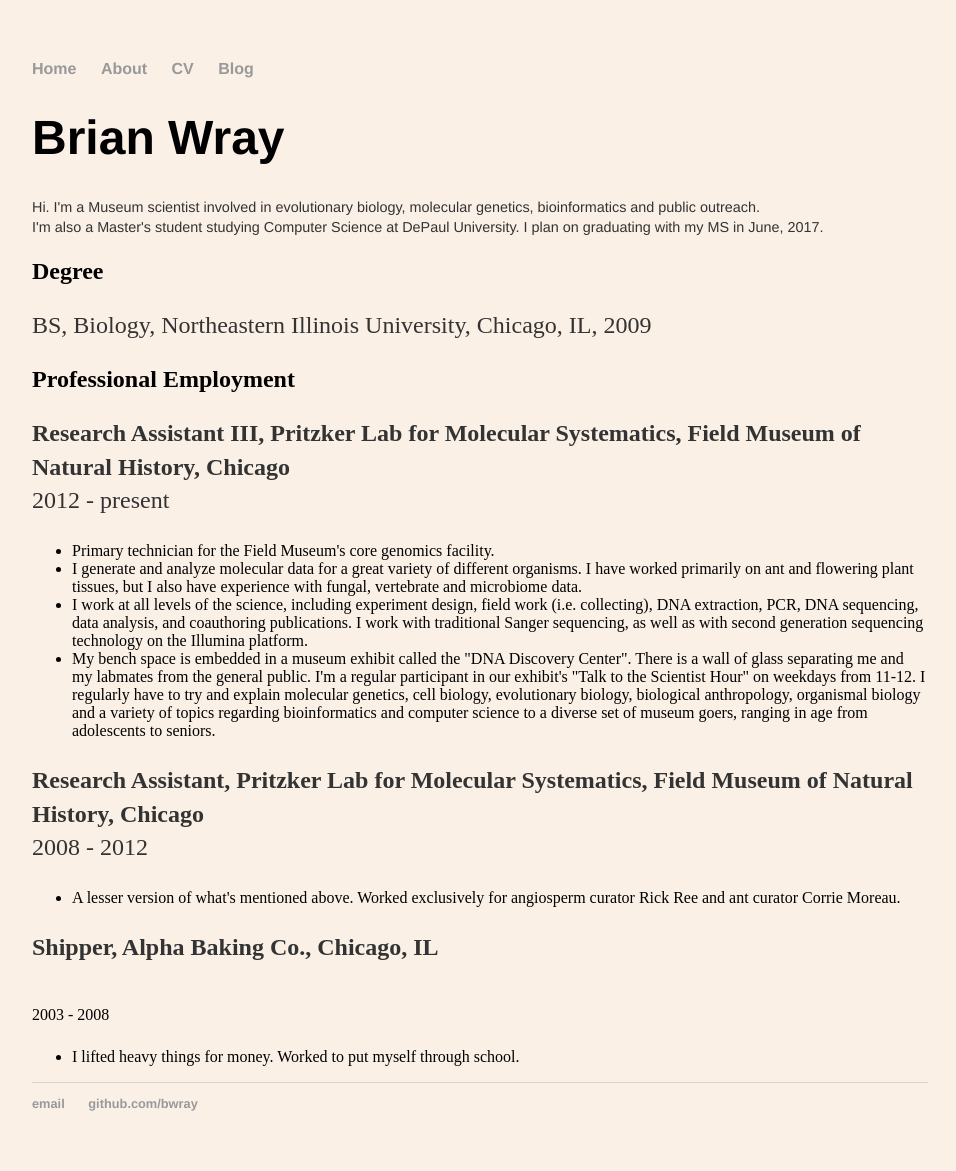
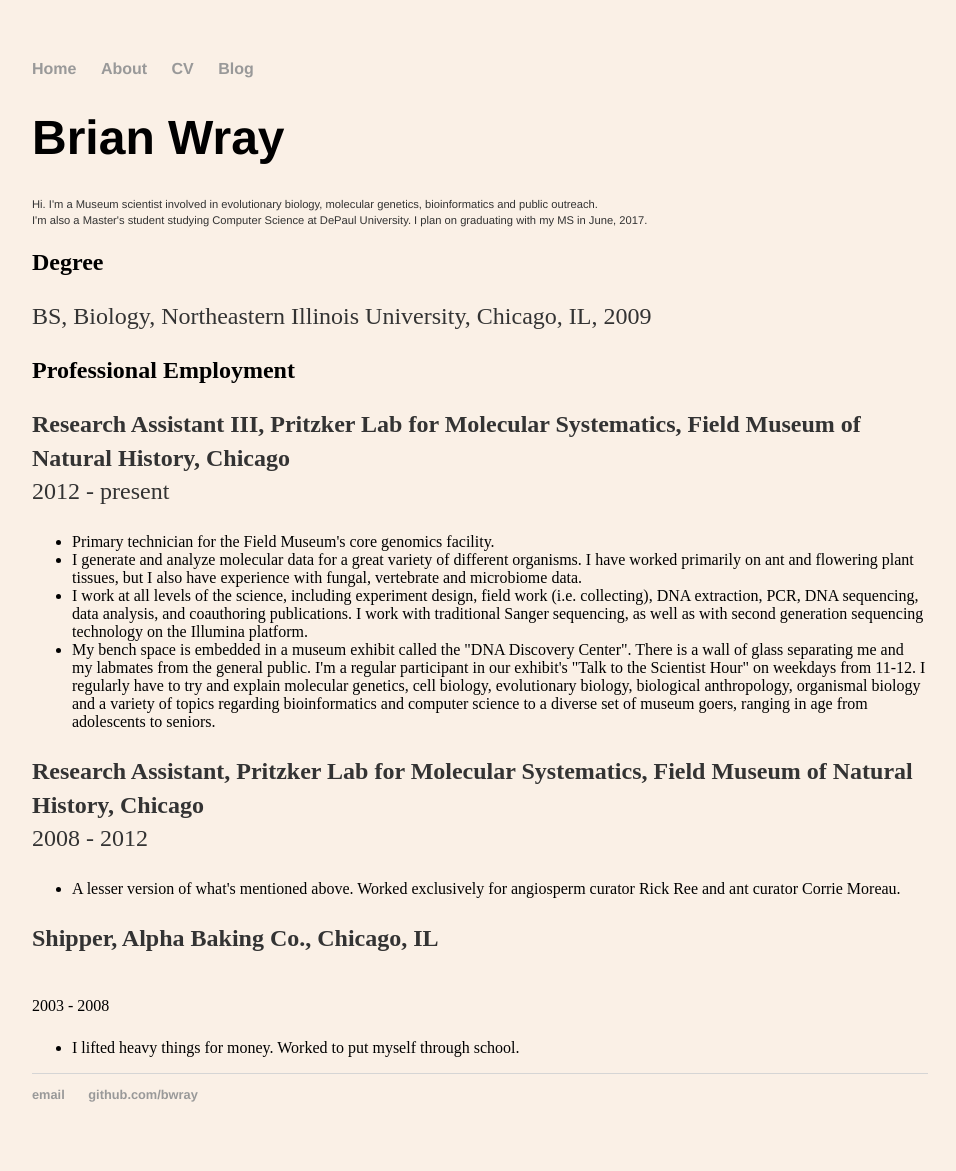
Before and after one commit to bwray/bwray.github.io, a Jekyll site: the page built from cv/index.html, in a window 1280 px wide. Shown: the whole page, without its empty margins (160-1116 px from the left). Built offline with Jekyll 4.4.1, drawn with Linux system fonts in a browser that asks for light colours.

Commit message:
playing with html on the cv

```diff
--- a/cv/index.html
+++ b/cv/index.html
@@ -3,7 +3,7 @@
 title: Brian Wray's CV
 ---
 	<span itemprop="name"><h1>Brian Wray</h1></span>
-	<p style = "font-family: helvetica; font-size:90%;">Hi. I'm a Museum scientist involved in evolutionary biology, molecular genetics, bioinformatics and public outreach.
+	<p style = "font-family: helvetica; font-size:70%;">Hi. I'm a Museum scientist involved in evolutionary biology, molecular genetics, bioinformatics and public outreach.
 	<br>
 	I'm also a Master's student studying Computer Science at DePaul University. I plan on graduating with my MS in June, 2017.</p>
 
```
